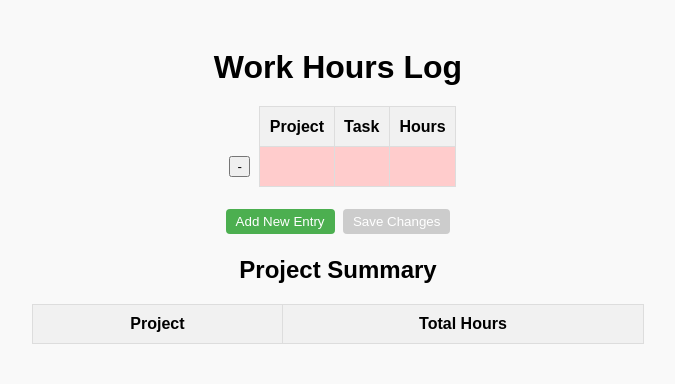
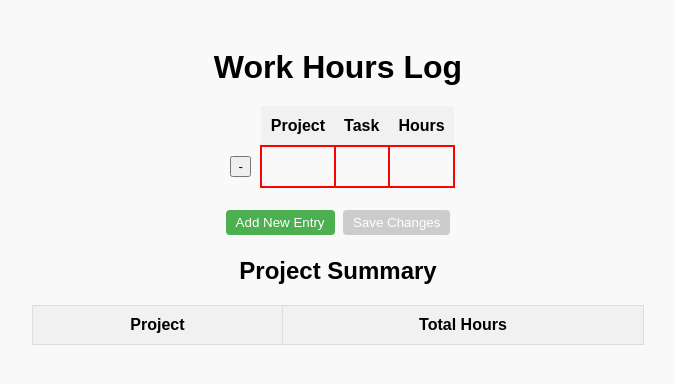
Before and after one commit to scoutbombhead/working_hours_app, a website: page index_load_file.html in a window 1280 px wide. Both pictures are taken after a click on the button "Add New Entry". Shown: the whole page, without its empty margins (302-977 px from the left). Drawn offline with Linux system fonts and the light colour scheme.

Commit message:
Add border for empty cells

```diff
--- a/index_load_file.html
+++ b/index_load_file.html
@@ -43,7 +43,6 @@
             max-width: 600px;
         }
         #work-hours-table th, #work-hours-table td {
-            border: 1px solid #ddd;
             padding: 9.5px;
             text-align: center;
             height: 20px;
@@ -53,6 +52,13 @@
             background-color: #f1f1f1;
             font-weight: bold;
         }
+
+        /* Styling for empty cells */
+        #work-hours-table td.empty-cell {
+            border: 2px solid red; !important;
+            background-color: transparent; /* Keep background normal */ !important;
+        }
+
         /* Controls for buttons below the table */
         #controls {
             margin-top: 20px;
@@ -86,10 +92,7 @@
             background-color: #f1f1f1;
             font-weight: bold;
         }
-		/* Styling for empty cells */
-			.empty-cell {
-			background-color: #ffcccc; /* light red background */
-    	}
+
     </style>
 </head>
 <body>
@@ -252,9 +255,11 @@
                 const cell = cells[i];
                 if (cell.innerText.trim() === "") {
                     cell.classList.add("empty-cell");
+                    console.log("Added empty-cell to:", cell);
                     allFilled = false;
                 } else {
                     cell.classList.remove("empty-cell");
+                    console.log("Removed empty-cell from:", cell);
                 }
             }
         });
```
